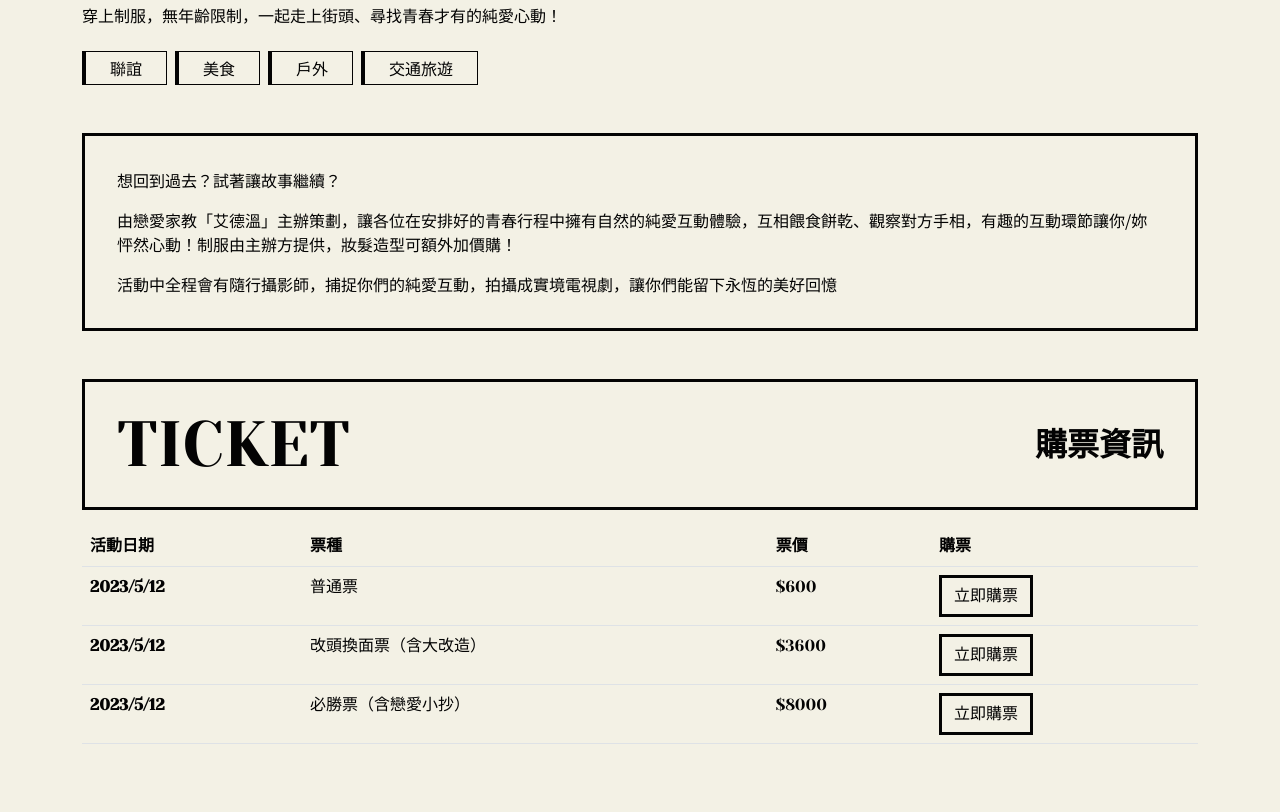
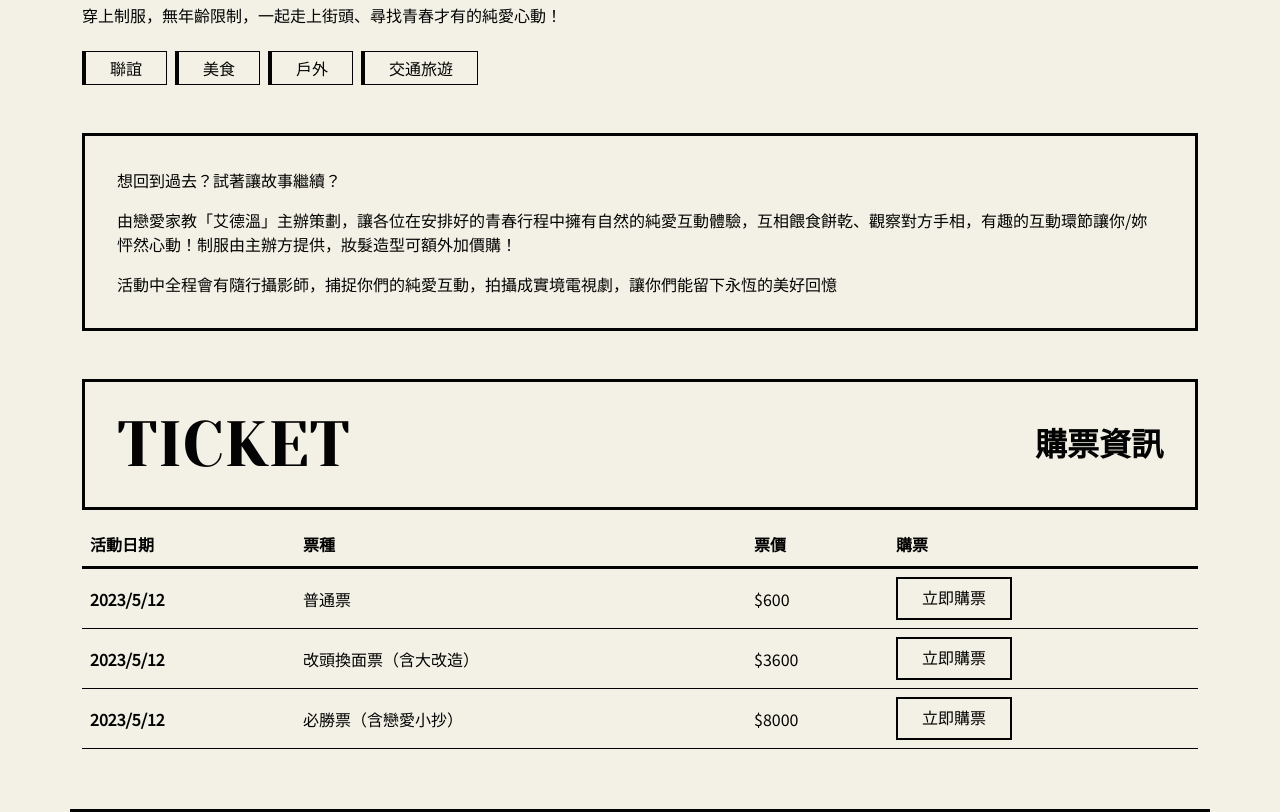
Before and after one commit to gp355d/2023-weblayout-week6, a website built with Vite: page pages/activity.html in a window 1280 px wide. Shown: the part 720-1532 px from the top of the page. Before the commit the page ends 1480 px from the top, so only its background shows below. Built offline with nearby package versions, Linux system fonts and the light colour scheme.

Commit message:
調整單一活動頁面表格區塊

```diff
--- a/assets/scss/pages/_index.scss
+++ b/assets/scss/pages/_index.scss
@@ -263,3 +263,16 @@ figure{
 .slogn{
   font-style: 22px;
 }
+//table
+.table > thead {
+  border-bottom: 3px solid $primary;
+}
+// .table > tbody {
+//     border-bottom: 1px solid $primary;
+// }
+tbody > tr{
+  border-bottom: 1px solid $primary;
+}
+.buy-now{
+  line-height: 1.4375rem;
+}
--- a/pages/activity.html
+++ b/pages/activity.html
@@ -66,12 +66,12 @@
         </p>
       </div>
       </div>
-      <div class="container">
+      <div class="container border-bottom border-3 border-primary pb-md-12 pb-11">
         <h2 class="d-flex justify-content-between align-items-center border border-primary border-3 mb-md-5 py-7 px-8">
           <span class="fs-md-1 fs-5">TICKET</span>
           <span class="fs-md-4 fs-8 noto-tc-serif fw-bold">購票資訊</span>
         </h2>
-        <table class="table">
+        <table class="table mb-0">
           <thead>
             <tr>
               <th scope="col">活動日期</th>
@@ -80,24 +80,33 @@
               <th scope="col">購票</th>
             </tr>
           </thead>
-          <tbody>
+          <tbody class="noto-tc-sans align-middle">
             <tr>
               <th scope="row">2023/5/12</th>
               <td>普通票</td>
               <td>$600</td>
-              <td><a href="#" class="btn btn-transprent border-3 border border-primary">立即購票</a></td>
+              <td>
+                <a href="#" class="btn btn-transprent border-2 border border-primary noto-tc-serif py-md-2 px-md-7 buy-now d-md-inline-block d-none">立即購票</a>
+                <a href="#" class="btn btn-transprent border-2 border border-primary noto-tc-serif py-2 px-3 buy-now d-block d-md-none">購票</a>
+              </td>
             </tr>
             <tr>
               <th scope="row">2023/5/12</th>
               <td>改頭換面票（含大改造）</td>
               <td>$3600</td>
-              <td><a href="#" class="btn btn-transprent border-3 border border-primary">立即購票</a></td>
+              <td>
+                <a href="#" class="btn btn-transprent border-2 border border-primary noto-tc-serif py-md-2 px-md-7 buy-now d-md-inline-block d-none">立即購票</a>
+                <a href="#" class="btn btn-transprent border-2 border border-primary noto-tc-serif py-2 px-3 buy-now d-block d-md-none">購票</a>
+              </td>
             </tr>
             <tr>
               <th scope="row">2023/5/12</th>
               <td>必勝票（含戀愛小抄）</td>
               <td>$8000</td>
-              <td><a href="#" class="btn btn-transprent border-3 border border-primary">立即購票</a></td>
+              <td>
+                <a href="#" class="btn btn-transprent border-2 border border-primary noto-tc-serif py-md-2 px-md-7 buy-now  d-md-inline-block d-none">立即購票</a>
+                <a href="#" class="btn btn-transprent border-2 border border-primary noto-tc-serif py-2 px-3 buy-now d-block d-md-none">購票</a>
+              </td>
             </tr>
           </tbody>
         </table>
```
